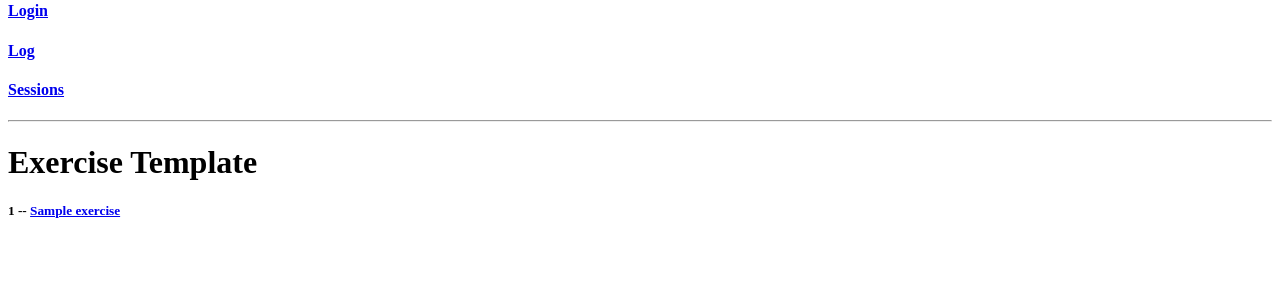
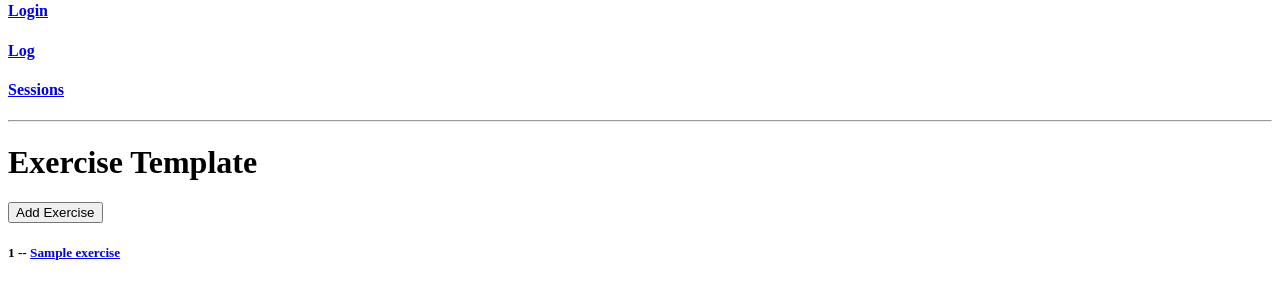
Before and after one commit to qrlandry/WorkoutBuddy, a Django app: page /log/ in a window 1280 px wide. Shown: the part 156-456 px from the top of the page. Run offline with Django 4.2, Linux system fonts and the light colour scheme; tables that the repository leaves empty hold one stand-in row (values such as "Sample post").

Commit message:
added add exercise to db

```diff
--- a/fullstack/templates/exercise.html
+++ b/fullstack/templates/exercise.html
@@ -5,6 +5,9 @@
 
 <div>
     <div>
+        <form action="/create_exercise">
+            <input type="submit" value="Add Exercise">
+        </form>
         {% for exercise in exercises %}
 
             <div>
--- a/fullstack/workoutbuddy_api/urls.py
+++ b/fullstack/workoutbuddy_api/urls.py
@@ -22,6 +22,7 @@ urlpatterns = [
     path('', views.home, name='home'),
     path('exercises/', views.exercise, name='exercise'),
     path('exercises_details/<str:pk>/', views.exercise_details, name='exercise_details'),
+    path('create_exercise/', views.create_exercise, name='create_exercise'),
     path('login/', views.exercise, name='login'),
     path('register/', views.exercise, name='register'),
     path('sessions/', views.exercise, name='sessions'),
--- a/fullstack/workoutbuddy_api/views.py
+++ b/fullstack/workoutbuddy_api/views.py
@@ -1,4 +1,4 @@
-from django.shortcuts import render
+from django.shortcuts import render, redirect
 from .serializers import UserSerializer, ExerciseSerializer, WorkoutSerializer, WorkoutExerciseSerializer, WorkoutExerciseDetailSerializer
 from rest_framework.response import Response
 from rest_framework.views import APIView
@@ -8,6 +8,7 @@ import jwt
 import datetime
 from rest_framework.permissions import AllowAny
 from rest_framework import generics
+from .forms import ExerciseForm
 
 class RegisterView(APIView):
     permission_classes=[AllowAny]
@@ -128,6 +129,25 @@ def exercise_details(request, pk):
     context = {'exercise': exercise}
     return render(request, 'exercise_details.html', context)
 
+def create_exercise(request):
+    form = ExerciseForm()
+    if request.method == 'POST':
+        form = ExerciseForm(request.POST)
+        print(request.POST)
+        if form.is_valid():
+            form.save()
+            print(form.save())
+            return redirect('exercise')
+    context = {'form': form}
+    return render(request, 'create_exercise.html', context)
+
+def update_exercise(request, pk):
+    exercise = Exercise.objects.get(id=pk)
+    form = ExerciseForm(instance=exercise)
+
+    context = {'form': form}
+    return render(request, 'create_exercise.html', context)
+
 def profile(request):
     return render(request, 'profile.html')
 
```
Also changed, not shown: fullstack/templates/create_exercise.html (added, +13 -0 lines), fullstack/workoutbuddy_api/forms.py (added, +7 -0 lines), fullstack/gifs/DisgustingDampGalapagossealion-size_restricted.gif (added), fullstack/gifs/DisgustingDampGalapagossealion-size_restricted_oXs0Iiv.gif (added), fullstack/workoutbuddy_api/migrations/0011_exercise_gif.py (added), fullstack/workoutbuddy_api/migrations/0012_remove_exercise_gif.py (added).
